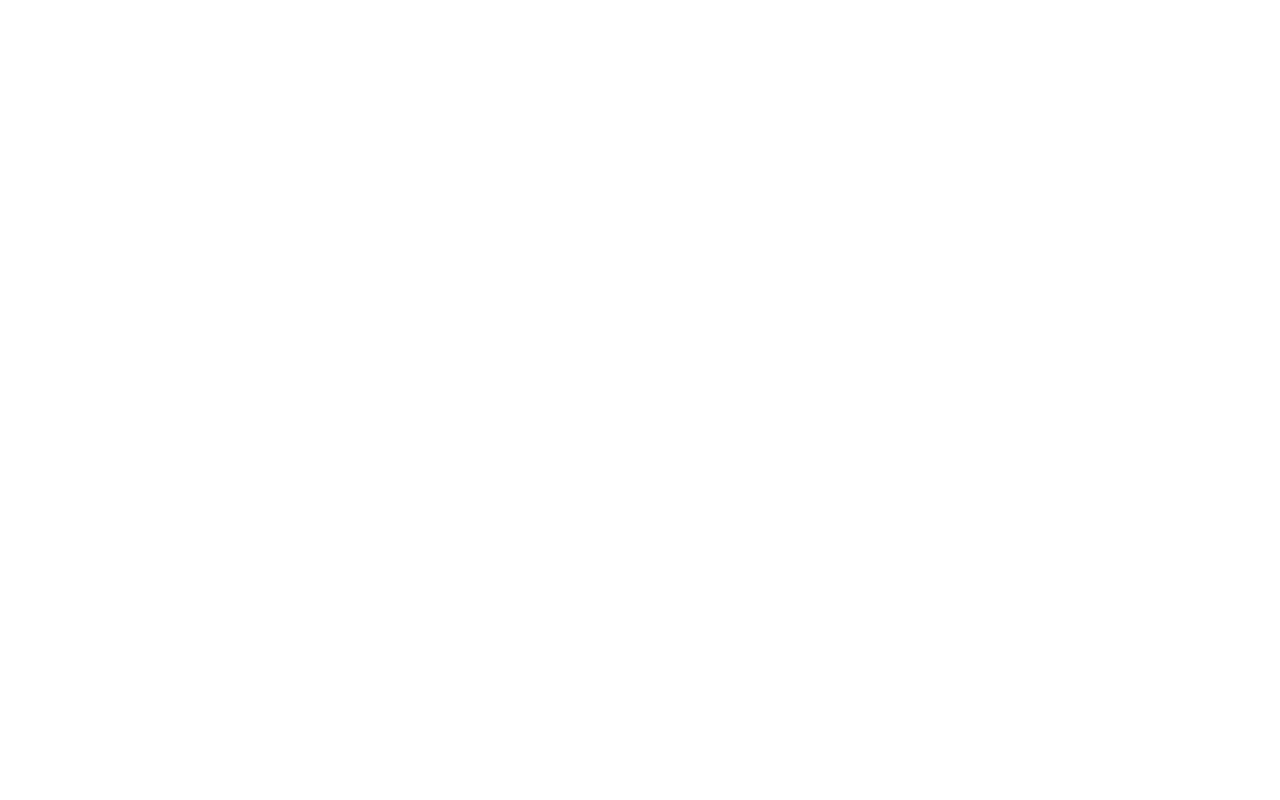
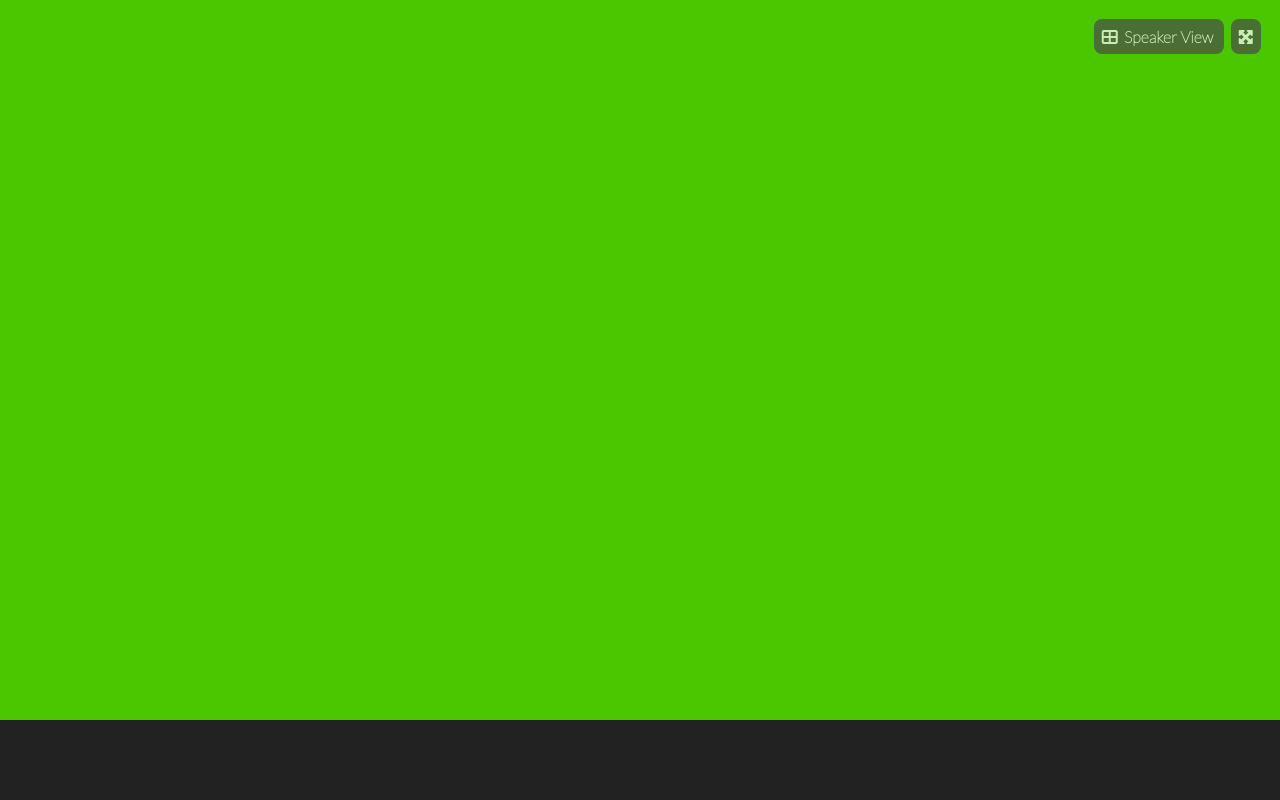
Before and after one commit to LookasWasTaken/html-css-zoom, a plain HTML site: page index.html in a window 1280 px wide. Drawn offline with Linux system fonts and the light colour scheme.

Commit message:
add a navbar fixed in the footer and fixed button in the header

```diff
--- a/assets/css/style.css
+++ b/assets/css/style.css
@@ -1,9 +1,76 @@
-*{
+* {
     margin: 0;
     padding: 0;
     box-sizing: border-box;
+    font-family: var(--font-zoom);
 }
 
 :root {
-    --font-zoom:
+    --font-zoom: "Lato", sans-serif;
+    --dark: #222222;
+    --alert: #9b3020;
+    --white: #ffffff;
+    --selection: #4bc700;
+    --buttons: #4a4a4a;
 }
+
+.flex{
+    display: flex;
+}
+
+a{
+    text-decoration: none;
+    color: var(--white);
+}
+
+
+/* /Region Header */
+
+#app-header, #app-main{
+    height: 45vh;
+    background-color: var(--selection);
+}
+
+.container{
+    position:fixed;
+    top: 1rem;
+    right: 1rem;
+    justify-content: space-between;
+    align-items: center;
+}
+
+.btn_size{
+    background-color: var(--buttons);
+    padding: 0.5rem;
+    margin: 0.2rem;
+    border-radius: 0.5rem;
+    opacity: 0.7;
+}
+
+.btn_size span{
+    margin: 0.2rem;
+    font-weight: 900;
+    color: var(--white);
+}
+
+/* /Endregion Header */
+
+/* /Region Main */
+
+/* /Endregion Main */
+
+/* /Region Footer */
+
+nav {
+    background-color: var(--dark);
+    position: fixed;
+    bottom: 0;
+    left: 0;
+    width: 100%;
+    justify-content: space-between;
+    align-items: center;
+    z-index: 99;
+    height: 10vh;
+}
+
+/* /Endregion Footer */
--- a/index.html
+++ b/index.html
@@ -5,13 +5,40 @@
         <meta http-equiv="X-UA-Compatible" content="IE=edge">
         <meta name="viewport" content="width=device-width, initial-scale=1.0">
         <title>Zoom</title>
+        <link rel="preconnect" href="https://fonts.googleapis.com">
+        <link rel="preconnect" href="https://fonts.gstatic.com" crossorigin>
+        <link
+            href="https://fonts.googleapis.com/css2?family=Lato:wght@100&display=swap"
+            rel="stylesheet">
+        <link rel="stylesheet"
+            href="https://cdnjs.cloudflare.com/ajax/libs/font-awesome/6.2.1/css/all.min.css"
+            integrity="sha512-MV7K8+y+gLIBoVD59lQIYicR65iaqukzvf/nwasF0nqhPay5w/9lJmVM2hMDcnK1OnMGCdVK+iQrJ7lzPJQd1w=="
+            crossorigin="anonymous" referrerpolicy="no-referrer" />
+        <link rel="stylesheet" href="./assets/css/style.css">
     </head>
     <body>
-    <header id="app-header"></header>
+        <header id="app-header">
+            <div class="container flex">
+                <div class="btn_size">
+                    <div>
+                        <a href="#"><i class="fa-solid fa-table-cells-large"></i></a>
+                        <span>Speaker View</span>
+                    </div>
+                </div>
+                <div class="btn_size">
+                    <div>
+                        <a href="#"><i class="fa-solid fa-maximize"></i></a>
+                    </div>
+                </div>
+            </div>
+        </header>
         <!-- /#app-header -->
         <main id="app-main"></main>
         <!-- /#app-main -->
-    <footer id="app-footer"></footer>
+        <footer id="app-footer">
+            <nav class="flex">
+            </nav>
+        </footer>
         <!-- /#app-footer -->
     </body>
 </html>
```
Lines whose indentation alone changed are shown as unchanged.
